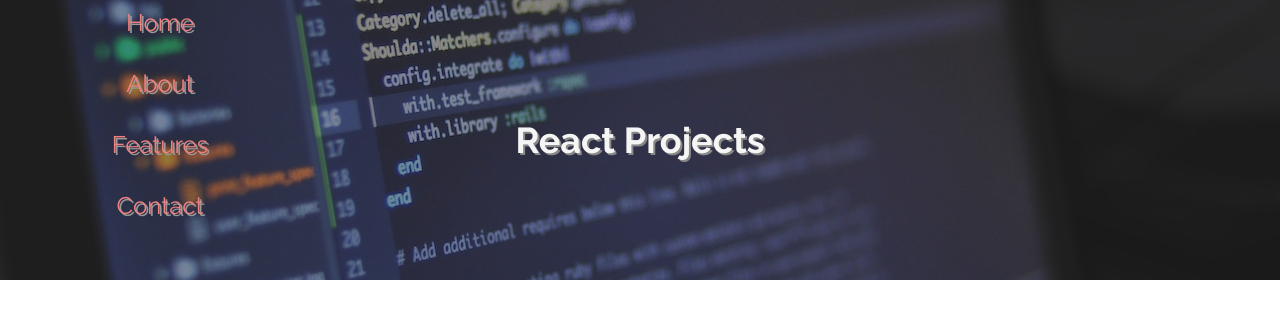
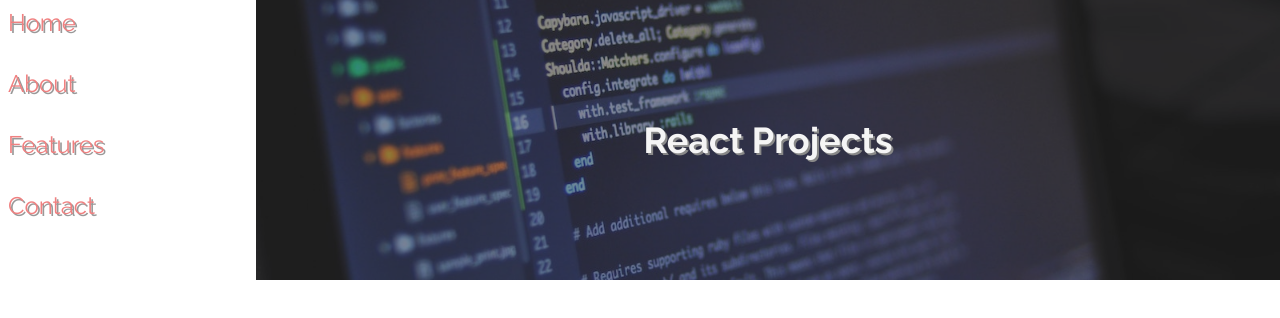
Before and after one commit to ac-gbpfreitas/react-projects, a React (Create React App) app: page / in a window 1280 px wide. Shown: the top 318 px of the page. Built offline with nearby package versions, Linux system fonts and the light colour scheme.

Commit message:
Main: Adjusting the main content to list the react projects

```diff
--- a/src/App.css
+++ b/src/App.css
@@ -1,10 +1,16 @@
 .App {
-  text-align: center;
+  display: flex;
 }
 
 .App-logo {
   height: 40vmin;
   pointer-events: none;
+}
+
+.react-content {
+  width: 100%;
+  display: flex;
+  flex-direction: column;
 }
 
 @media (prefers-reduced-motion: no-preference) {
--- a/src/App.js
+++ b/src/App.js
@@ -3,12 +3,16 @@
 import './App.css';
 import './assets/css/style.css';
 import LeftMobileMenu from './components/LeftMobileMenu';
+import ProjectListMain from './components/ProjectListMain';
 
 function App() {
   return (
     <div className="App">
       <LeftMobileMenu />
-      <Header />
+      <div className='react-content'>
+        <Header />
+        <ProjectListMain />
+      </div>
     </div>
   );
 }
--- a/src/assets/css/style.css
+++ b/src/assets/css/style.css
@@ -116,6 +116,13 @@
         left: 0px;
     }
     /* MOBILE MENU END */
+
+    .react-project-list {
+        padding: 2rem;
+        display: flex;
+        flex-direction: column;
+        row-gap: 5vh;
+    }
 }
 
 @media (min-width: 600px) {
@@ -127,7 +134,7 @@
 @media (min-width: 1000px) {
     .left-menu {
         padding: 0;
-        position: fixed;
+        position: static;
         width: 25%;
         height: 100vh;
     }
--- /dev/null
+++ b/src/components/ProjectListMain.js
@@ -0,0 +1,9 @@
+function ProjectListMain(){
+    return (
+        <main className="react-project-list">
+
+        </main>
+    );
+}
+
+export default ProjectListMain;
```
